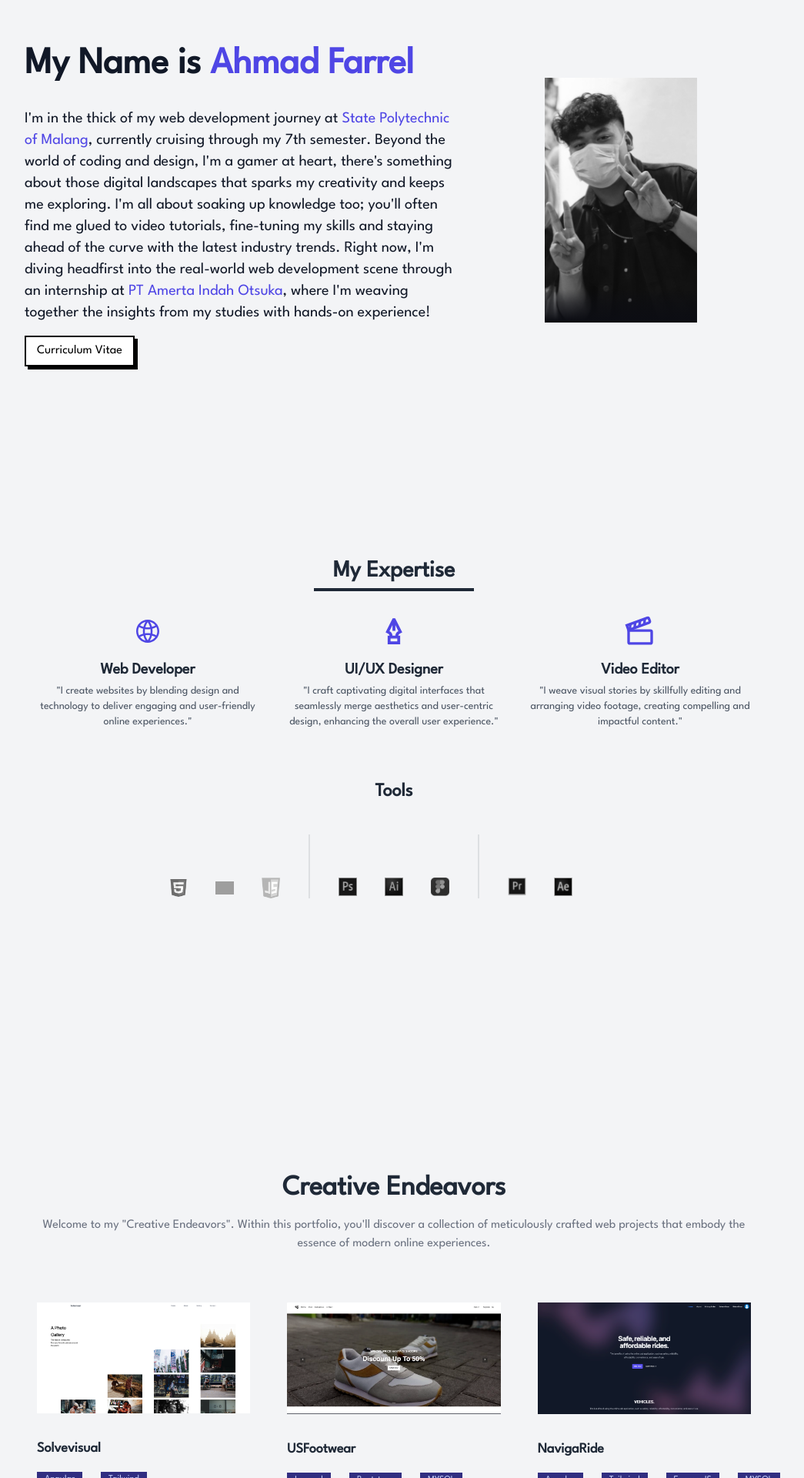
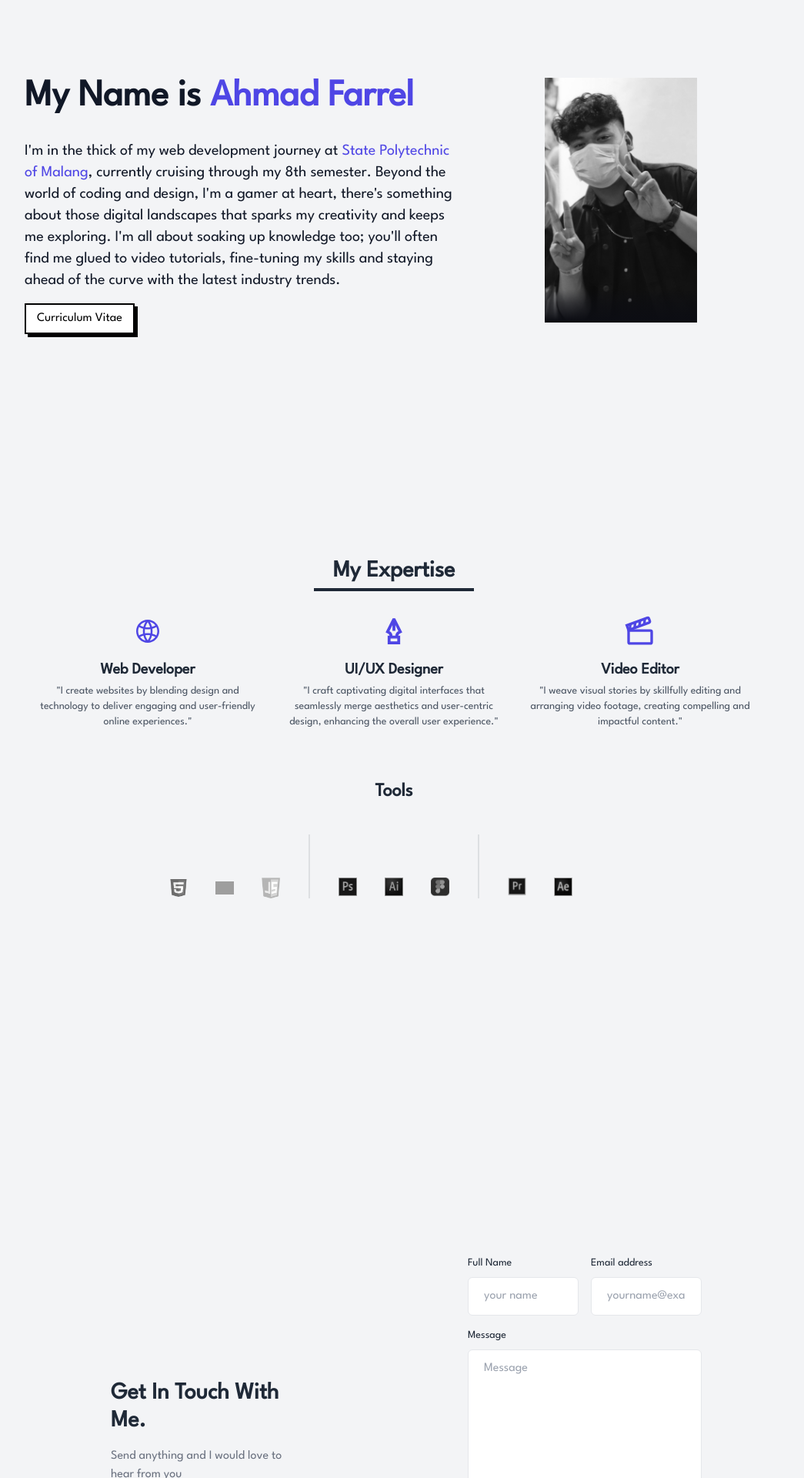
Before and after one commit to EnvyL27/portfolio, a React (Vite) app: page / in a window 1280 px wide. Shown: the part 940-2860 px from the top of the page at 77% size, without its empty margins (128-1173 px from the left). Built offline with nearby package versions, Linux system fonts and the light colour scheme; grey boxes are pictures that could not be loaded.

Commit message:
del old portfolio and start new one

```diff
--- a/package.json
+++ b/package.json
@@ -18,10 +18,11 @@
     "framer-motion": "^10.16.0",
     "react": "^18.2.0",
     "react-dom": "^18.2.0",
+    "react-pdf": "^7.7.1",
     "react-router-dom": "^6.15.0",
     "react-scroll": "^1.9.0",
-    "react-sweetalert2": "^0.6.0",
-    "sweetalert2": "^11.7.27",
+    "react-sweetalert2": "^0.5.2",
+    "sweetalert2": "^11.6.13",
     "sweetalert2-react-content": "^5.0.7"
   },
   "devDependencies": {
--- a/src/component/about.jsx
+++ b/src/component/about.jsx
@@ -2,7 +2,9 @@
 import Bg from "../../public/bg.jpg";
 import Nobg from "../../public/nobg.png";
 import { Link } from "react-router-dom";
+import { Document, Page } from 'react-pdf';
 import './../css/card.css'
+
 
 function content() {
     return (
@@ -26,7 +28,7 @@ function content() {
                                 <svg xmlns="http://www.w3.org/2000/svg" class="w-56 md:w-80" fill="none" viewBox="0 0 346 24"><path stroke="#22A9F5" stroke-width="3" d="M1 18.61C111.19 1.714 209.119-2.292 294.787 6.59c2.103 1.37 1.447 2.211-1.968 2.525l-70.542 10.677c-1.016 1.455-.725 2.272.875 2.45 35.248-2.243 75.975-5.044 122.18-8.401" opacity="1" pathLength="1" stroke-dashoffset="0px" stroke-dasharray="1px 1px"></path>
                                 </svg>
                             </div> */}
-                            <p className="text-xl hidden lg:block text-gray-900 py-4"> I'm in the thick of my web development journey at <Link to="https://www.polinema.ac.id/"><span className="text-indigo-600 font-medium">State Polytechnic of Malang</span></Link>, currently cruising through my 7th semester. Beyond the world of coding and design, I'm a gamer at heart, there's something about those digital landscapes that sparks my creativity and keeps me exploring. I'm all about soaking up knowledge too; you'll often find me glued to video tutorials, fine-tuning my skills and staying ahead of the curve with the latest industry trends. Right now, I'm diving headfirst into the real-world web development scene through an internship at <Link to="https://www.aio.co.id/"><span className="text-indigo-600 font-medium">PT Amerta Indah Otsuka</span></Link>, where I'm weaving together the insights from my studies with hands-on experience!</p>
+                            <p className="text-xl hidden lg:block text-gray-900 py-4"> I'm in the thick of my web development journey at <Link to="https://www.polinema.ac.id/"><span className="text-indigo-600 font-medium">State Polytechnic of Malang</span></Link>, currently cruising through my 8th semester. Beyond the world of coding and design, I'm a gamer at heart, there's something about those digital landscapes that sparks my creativity and keeps me exploring. I'm all about soaking up knowledge too; you'll often find me glued to video tutorials, fine-tuning my skills and staying ahead of the curve with the latest industry trends.</p>
 
                             <p className="text-xl hidden max-sm:block text-gray-900 py-4">
                                 I'm in my 7th semester at <Link to="https://www.polinema.ac.id/"><span className="text-indigo-600 font-medium">State Polytechnic of Malang</span></Link>, immersed in web development. A gaming enthusiast and knowledge seeker, I'm diving into real-world web development via an internship at <Link to="https://www.aio.co.id/"><span className="text-indigo-600 font-medium">PT Amerta Indah Otsuka</span></Link>, blending studies with hands-on experience.</p>
--- a/src/component/hero.jsx
+++ b/src/component/hero.jsx
@@ -62,7 +62,7 @@ function hero() {
                         <ScrollLink to="about" smooth={true} className="relative inline-block px-4 py-2 font-medium group">
                             <span className="absolute inset-0 w-full h-full transition duration-200 ease-out transform translate-x-1 translate-y-1 bg-black group-hover:-translate-x-0 group-hover:-translate-y-0"></span>
                             <span className="absolute inset-0 w-full h-full bg-white border-2 border-black group-hover:bg-black"></span>
-                            <span className="relative text-black group-hover:text-white">More about me</span>
+                            <span className="cursor-pointer relative text-black group-hover:text-white">More about me</span>
                         </ScrollLink>
                     </div>
                 </div>
@@ -75,7 +75,7 @@ function hero() {
                 <Tools />
             </div>
             <div id="project">
-                <Port />
+                {/* <Port /> */}
             </div>
             <div id="contact">
                 <Contact />
```
Also changed, not shown: 2 other files (tests, documents, lock files or other folders).
